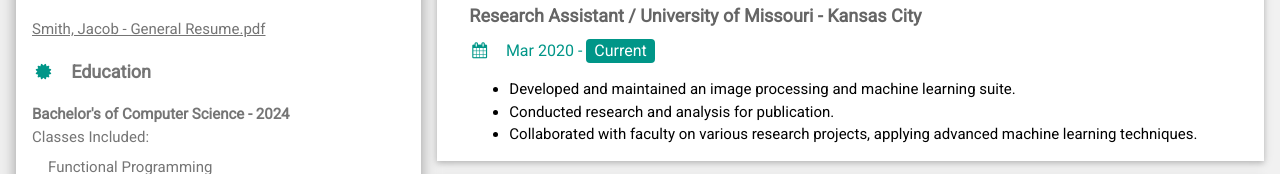
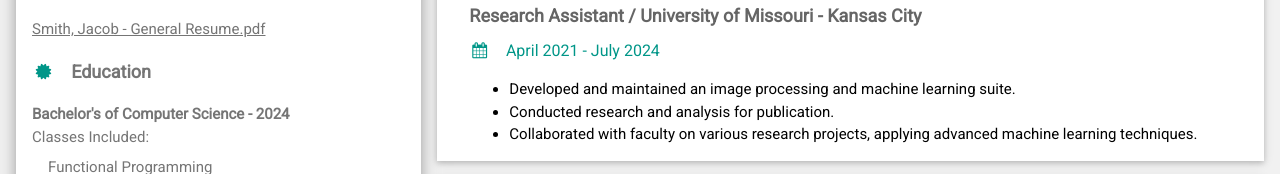
Before and after one commit to jdsp4k/jdsp4k.github.io, a plain HTML site: page index.html in a window 1280 px wide. Shown: the part 602-776 px from the top of the page. Drawn offline with nearby package versions, Linux system fonts and the light colour scheme.

Commit message:
Updated work experience.

```diff
--- a/index.html
+++ b/index.html
@@ -101,7 +101,7 @@ html,body,h1,h2,h3,h4,h5,h6 {font-family: "Roboto", sans-serif}
         <h2 class="w3-text-grey w3-padding-16"><i class="fa fa-suitcase fa-fw w3-margin-right w3-xxlarge w3-text-teal"></i>Work Experience</h2>
         <div class="w3-container">
           <h5 class="w3-opacity"><b>Research Assistant / University of Missouri - Kansas City</b></h5>
-          <h6 class="w3-text-teal"><i class="fa fa-calendar fa-fw w3-margin-right"></i>Mar 2020 - <span class="w3-tag w3-teal w3-round">Current</span></h6>
+          <h6 class="w3-text-teal"><i class="fa fa-calendar fa-fw w3-margin-right"></i>April 2021 - July 2024<!--<span class="w3-tag w3-teal w3-round">Current</span>--></h6>
           <p><ul>
             <li>Developed and maintained an image processing and machine learning suite.</li>
             <li>Conducted research and analysis for publication.</li>
```
